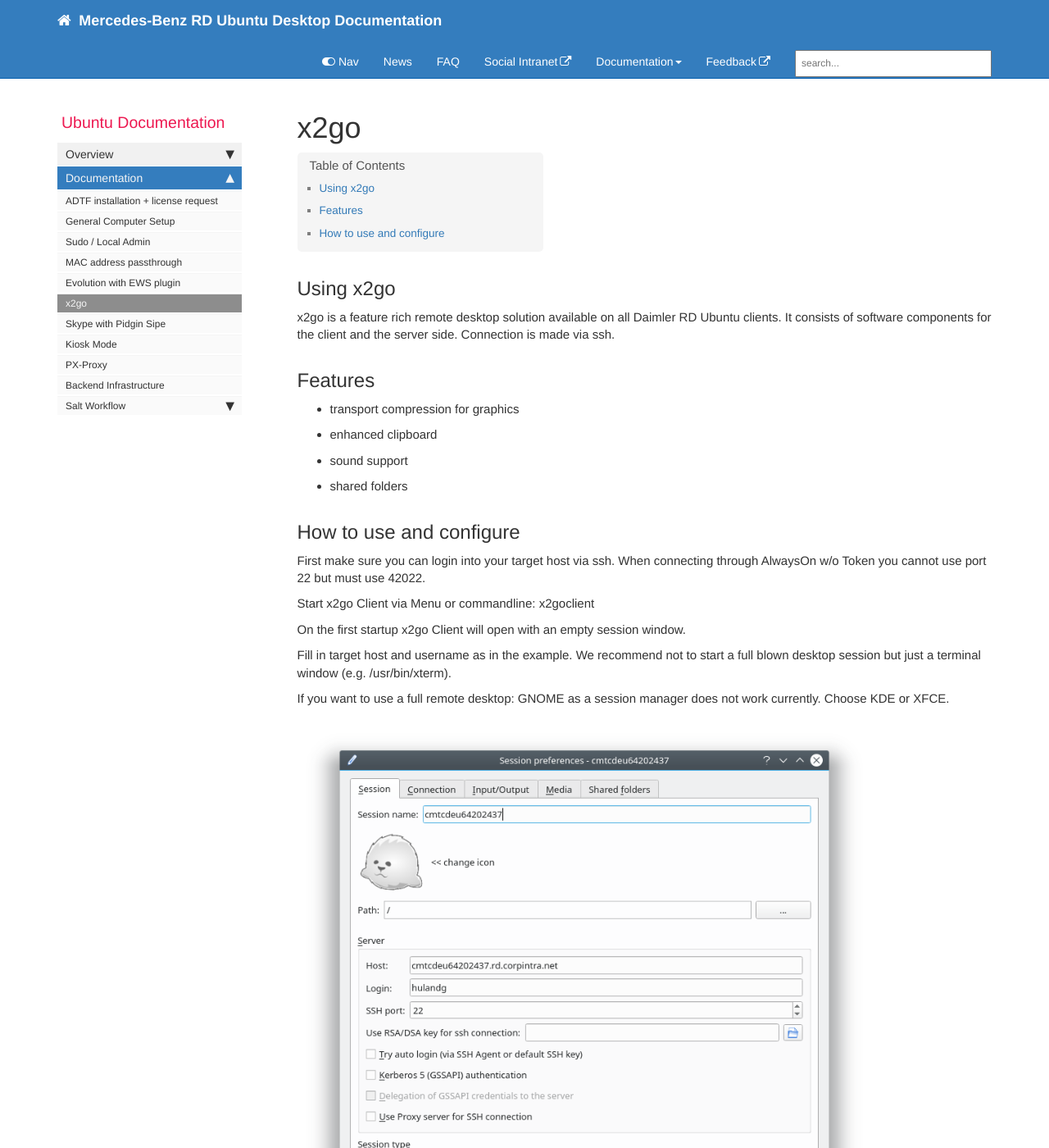
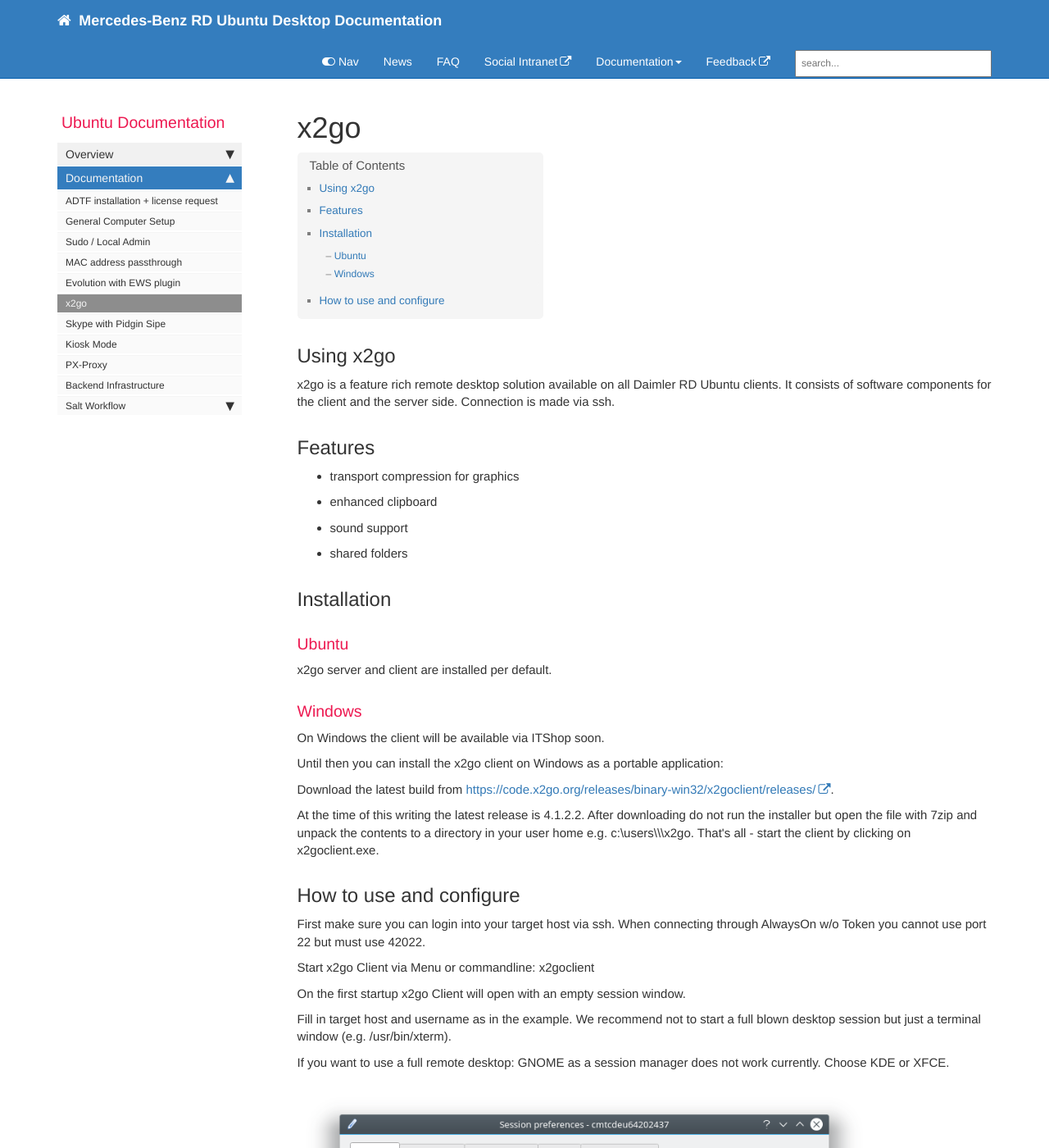
Before and after one commit to RajputPawan/Prometheus, a Jekyll site: the page built from pages/docs/x2go.md, in a window 1280 px wide and 1400 px high. Shown: the whole window at 82% size. Built offline with Jekyll 4.4.1, drawn with Linux system fonts in a browser that asks for light colours; comment, search, counter and statistics services are not loaded.

Commit message:
x2go: added instructions for Windows client

```diff
--- a/pages/docs/x2go.md
+++ b/pages/docs/x2go.md
@@ -21,6 +21,22 @@
 * sound support
 * shared folders
 
+## Installation
+
+### Ubuntu
+
+x2go server and client are installed per default.
+
+### Windows
+
+On Windows the client will be available via ITShop soon.
+
+Until then you can install the x2go client on Windows as a portable application:
+
+Download the latest build from [https://code.x2go.org/releases/binary-win32/x2goclient/releases/](https://code.x2go.org/releases/binary-win32/x2goclient/releases/).
+
+At the time of this writing the latest release is 4.1.2.2. After downloading do not run the installer but open the file with 7zip and unpack the contents to a directory in your user home e.g. c:\\users\\<userid>\\x2go. That's all - start the client by clicking on x2goclient.exe.
+
 ## How to use and configure
 
 First make sure you can login into your target host via ssh. When connecting through AlwaysOn w/o Token you cannot use port 22 but must use 42022.
```
